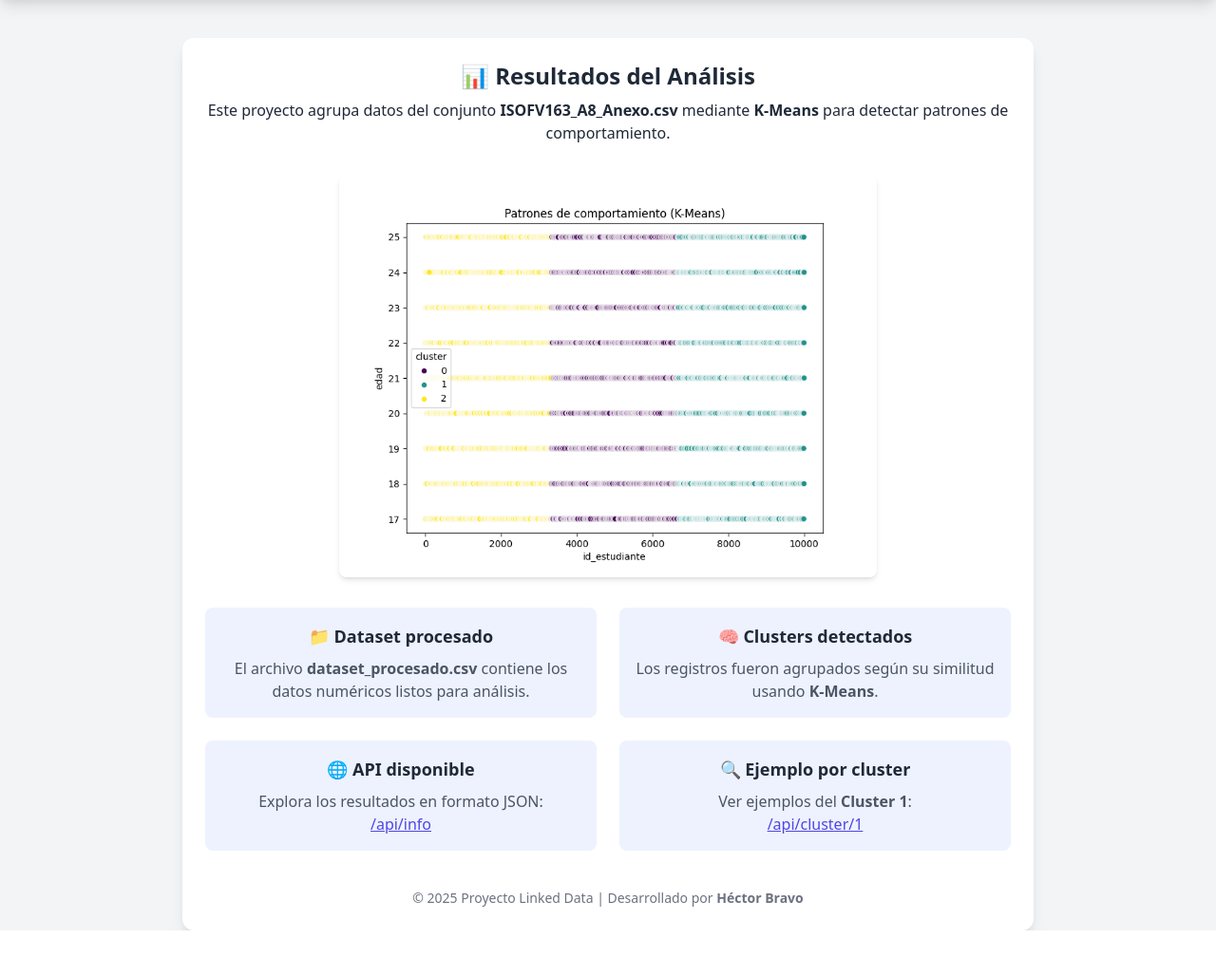
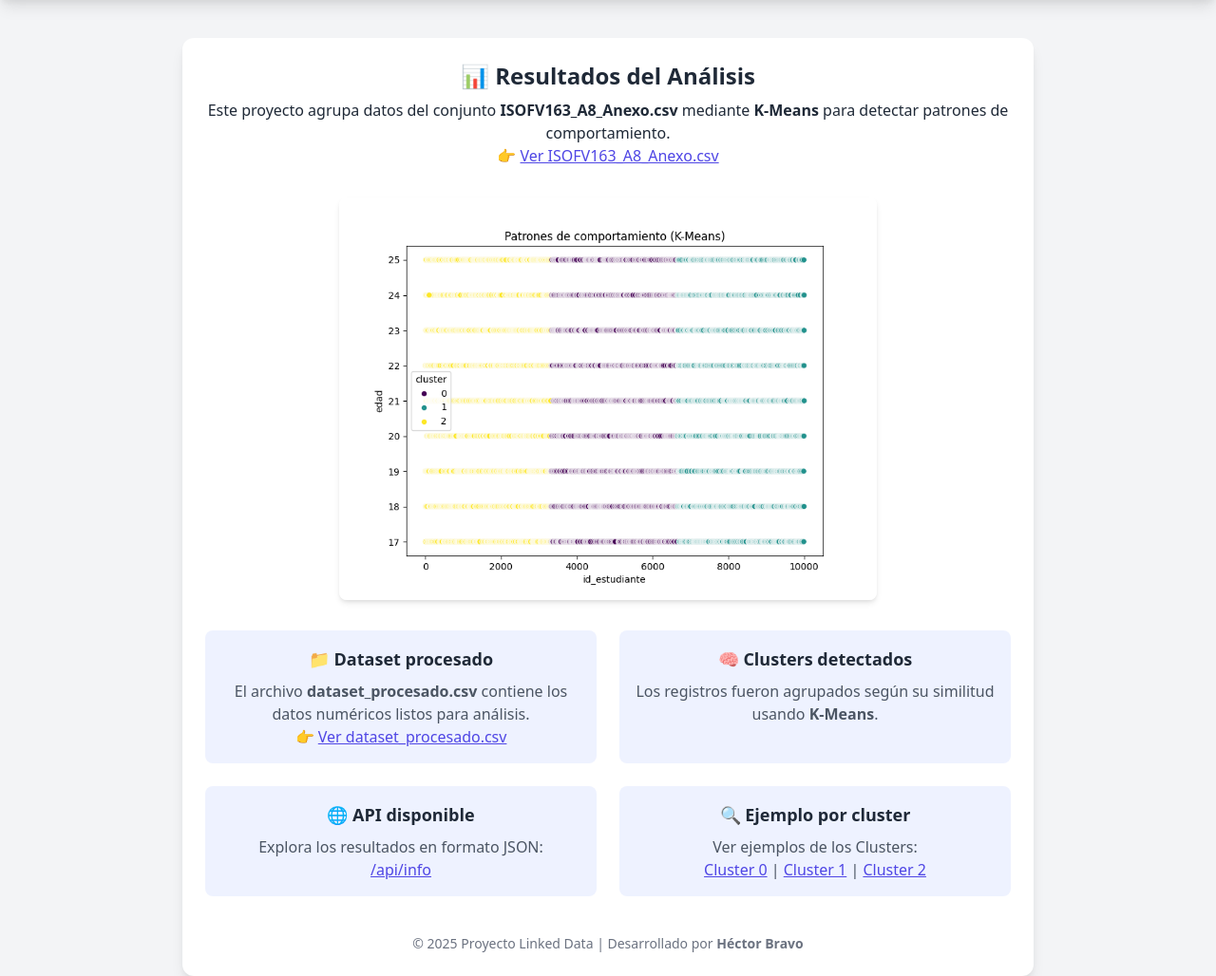
Before and after one commit to bravoids/linked-data-api, a Flask app: page / in a window 1280 px wide. Shown: the part 116-1144 px from the top of the page at 95% size. Before the commit the page ends 1096 px from the top, so only its background shows below. Run offline with Flask 3, Linux system fonts and the light colour scheme.

Commit message:
Agregado visualización de CSV y clusters 0 y 2 en Flask

```diff
--- a/app.py
+++ b/app.py
@@ -61,6 +61,20 @@ def get_cluster(id):
     return jsonify({"cluster": id, "ejemplos": subset})
 
 # ==============================
+#  RUTA PARA VISUALIZAR DATASETS
+# ==============================
+@app.route('/ver_csv/<nombre>')
+def ver_csv(nombre):
+    if nombre == "dataset_procesado":
+        df = pd.read_csv("dataset_procesado.csv")
+    elif nombre == "ISOFV163_A8_Anexo":
+        df = pd.read_csv("ISOFV163_A8_Anexo.csv")
+    else:
+        return "Archivo no encontrado", 404
+
+    return df.to_html(classes='table table-striped', index=False)
+
+# ==============================
 #  EJECUCIÓN LOCAL O EN RENDER
 # ==============================
 if __name__ == '__main__':
--- a/templates/index.html
+++ b/templates/index.html
@@ -16,7 +16,15 @@
   <main class="max-w-4xl mx-auto mt-10 p-6 bg-white rounded-xl shadow-lg">
     <section class="text-center mb-8">
       <h2 class="text-2xl font-semibold mb-2">📊 Resultados del Análisis</h2>
-      <p>Este proyecto agrupa datos del conjunto <b>ISOFV163_A8_Anexo.csv</b> mediante <b>K-Means</b> para detectar patrones de comportamiento.</p>
+      <p>
+        Este proyecto agrupa datos del conjunto
+        <b>ISOFV163_A8_Anexo.csv</b> mediante <b>K-Means</b> para detectar patrones de comportamiento.<br>
+        👉
+        <a href="/ver_csv/ISOFV163_A8_Anexo"
+           class="text-indigo-600 underline hover:text-indigo-800">
+           Ver ISOFV163_A8_Anexo.csv
+        </a>
+      </p>
     </section>
 
     <section class="flex justify-center mb-8">
@@ -26,7 +34,14 @@
     <section class="grid grid-cols-1 md:grid-cols-2 gap-6 text-center">
       <div class="p-4 bg-indigo-50 rounded-lg hover:shadow-md transition">
         <h3 class="text-lg font-semibold">📁 Dataset procesado</h3>
-        <p class="text-gray-600 mt-2">El archivo <b>dataset_procesado.csv</b> contiene los datos numéricos listos para análisis.</p>
+        <p class="text-gray-600 mt-2">
+          El archivo <b>dataset_procesado.csv</b> contiene los datos numéricos listos para análisis.<br>
+          👉
+          <a href="/ver_csv/dataset_procesado"
+             class="text-indigo-600 underline hover:text-indigo-800">
+             Ver dataset_procesado.csv
+          </a>
+        </p>
       </div>
 
       <div class="p-4 bg-indigo-50 rounded-lg hover:shadow-md transition">
@@ -43,8 +58,11 @@
 
       <div class="p-4 bg-indigo-50 rounded-lg hover:shadow-md transition">
         <h3 class="text-lg font-semibold">🔍 Ejemplo por cluster</h3>
-        <p class="text-gray-600 mt-2">Ver ejemplos del <b>Cluster 1</b>:<br>
-          <a href="/api/cluster/1" class="text-indigo-600 underline hover:text-indigo-800">/api/cluster/1</a>
+        <p class="text-gray-600 mt-2">
+          Ver ejemplos de los Clusters:<br>
+          <a href="/api/cluster/0" class="text-indigo-600 underline hover:text-indigo-800">Cluster 0</a> |
+          <a href="/api/cluster/1" class="text-indigo-600 underline hover:text-indigo-800">Cluster 1</a> |
+          <a href="/api/cluster/2" class="text-indigo-600 underline hover:text-indigo-800">Cluster 2</a>
         </p>
       </div>
     </section>
```
